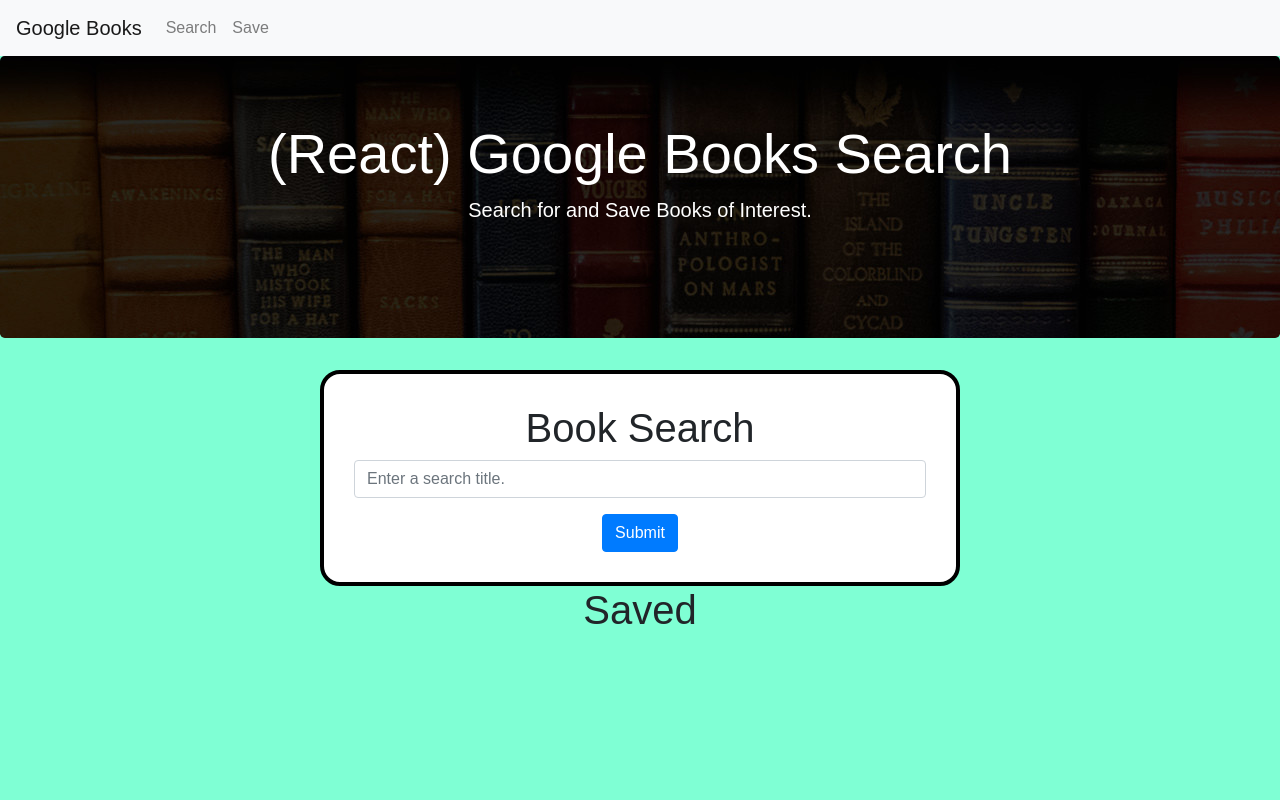
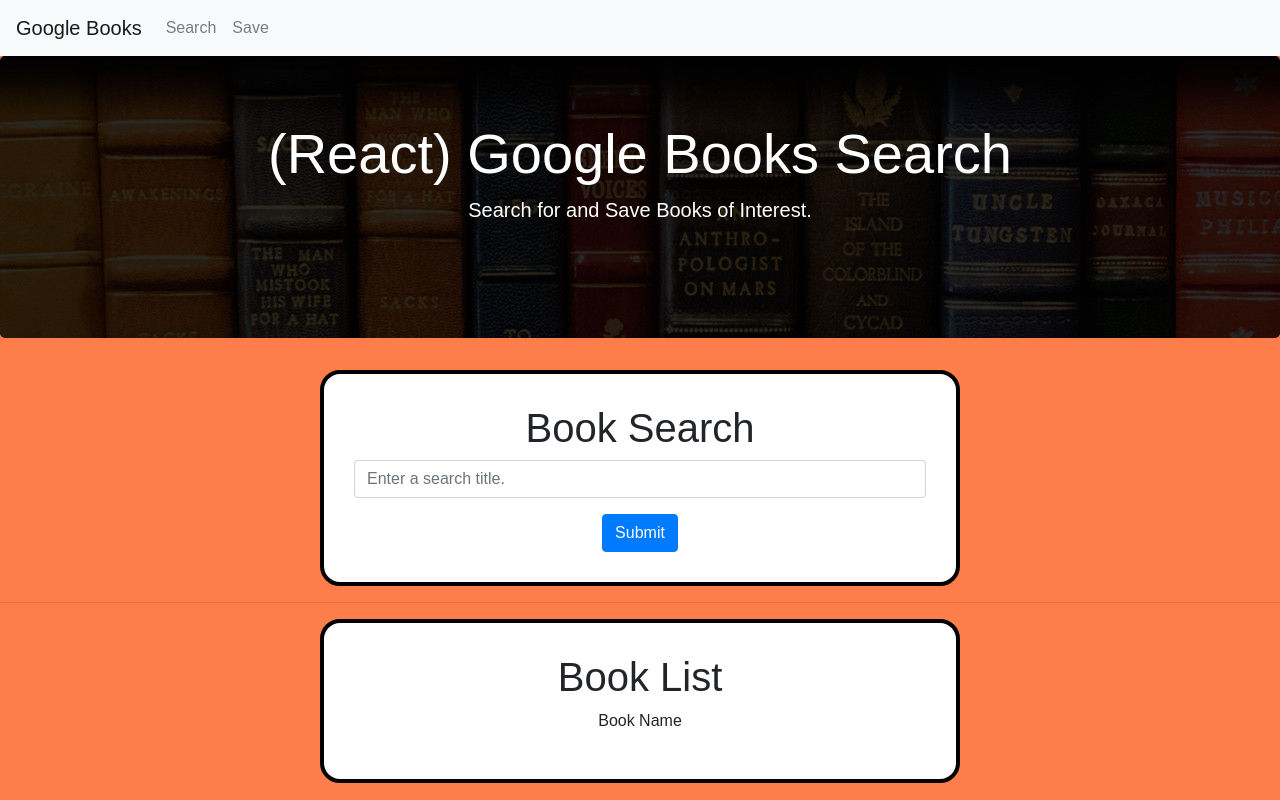
Before and after one commit to ronaldtbare/booksearch, a React (Create React App) app in the folder client/: page / in a window 1280 px wide. Built offline with nearby package versions, Linux system fonts and the light colour scheme.

Commit message:
added list component and css styling

```diff
--- a/client/src/App.css
+++ b/client/src/App.css
@@ -1,5 +1,5 @@
 body{
-  background-color: aquamarine;
+  background-color: rgb(253, 126, 75);
 }
 
 
@@ -48,3 +48,15 @@
 .color-white{
   color: white;
 }
+
+.list{
+  border: black;
+  border-radius: 20px;
+  border-style: solid;
+  border-width: 4px;
+  padding:30px;
+  background-color: white;
+  margin: auto;
+  width: 50%;
+
+}
--- a/client/src/App.js
+++ b/client/src/App.js
@@ -17,6 +17,7 @@
         </div>
 
         <Search/>
+        <hr/>
         <Saved/>
 
       </div>
--- a/client/src/components/Saved.js
+++ b/client/src/components/Saved.js
@@ -1,16 +1,19 @@
-import React from "react";
-
+import React, {Component} from "react";
+import API from "../utils/API";
 import "../App.css";
 
 function Saved() {
 
-        return (
-            <div className="Search">
-                <h1>Saved</h1>
+    return (
+        <div className="list">
+            <h1>Book List</h1>
+            <div>
+                <p>Book Name</p>
 
             </div>
-        );
+
+        </div>
+    );
 }
 
-
 export default Saved;
--- /dev/null
+++ b/client/src/utils/API.js
@@ -0,0 +1,20 @@
+import axios from "axios";
+
+export default {
+  // Gets all books
+  getBooks: function() {
+    return axios.get("/api/books");
+  },
+  // Gets the book with the given id
+  getBook: function(id) {
+    return axios.get("/api/books/" + id);
+  },
+  // Deletes the book with the given id
+  deleteBook: function(id) {
+    return axios.delete("/api/books/" + id);
+  },
+  // Saves a book to the database
+  saveBook: function(bookData) {
+    return axios.post("/api/books", bookData);
+  }
+};
--- a/package.json
+++ b/package.json
@@ -19,6 +19,7 @@
     "nodemon": "^1.18.7"
   },
   "dependencies": {
+    "axios": "^0.19.0",
     "express": "^4.16.3",
     "if-env": "^1.0.4"
   }
```
Also changed, not shown: 1 other file (tests, documents, lock files or other folders).
